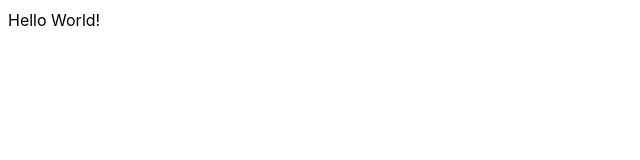
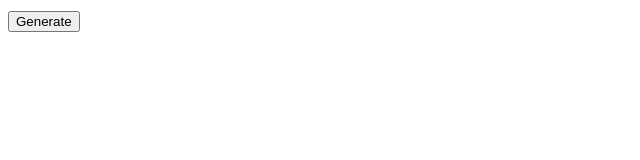
Before and after one commit to junglesub/StroopTestWeb, a React (Vite) app: page /admin in a window 1280 px wide. Shown: the top 160 px of the page, without its empty margins (0-640 px from the left). Built offline with nearby package versions, Linux system fonts and the light colour scheme.

Commit message:
finished

```diff
--- a/package.json
+++ b/package.json
@@ -11,7 +11,8 @@
   },
   "dependencies": {
     "react": "^18.2.0",
-    "react-dom": "^18.2.0"
+    "react-dom": "^18.2.0",
+    "react-router-dom": "^6.22.3"
   },
   "devDependencies": {
     "@types/react": "^18.2.66",
--- /dev/null
+++ b/src/Admin.jsx
@@ -0,0 +1,44 @@
+import React, { useEffect, useState } from "react";
+import color, { shuffle } from "./colors";
+
+function Admin() {
+  const [currentColors, setCurrentColors] = useState([]);
+
+  useEffect(() => {
+    localStorage.setItem("color", JSON.stringify(currentColors));
+  }, [currentColors]);
+
+  return (
+    <div>
+      <button
+        onClick={() => {
+          setCurrentColors([]);
+          const mycolors = [...color];
+          shuffle(mycolors);
+          for (let i = 0; i < 2; i++) {
+            setCurrentColors((prev) => [...prev, mycolors.pop()]);
+          }
+
+          // add fake color
+          setCurrentColors((prev) =>
+            prev.map((item) => {
+              return {
+                ...item,
+                fake: mycolors.pop().name,
+              };
+            })
+          );
+        }}
+      >
+        Generate
+      </button>
+      <div className="adminPage">
+        {currentColors.map((color) => (
+          <div style={{ color: color.color }}>{color.name}</div>
+        ))}
+      </div>
+    </div>
+  );
+}
+
+export default Admin;
--- a/src/App.jsx
+++ b/src/App.jsx
@@ -1,9 +1,20 @@
+import { createBrowserRouter, RouterProvider } from "react-router-dom";
+import Admin from "./Admin";
+import MainPage from "./MainPage";
+
+const router = createBrowserRouter([
+  {
+    path: "/",
+    element: <MainPage />,
+  },
+  {
+    path: "/admin",
+    element: <Admin />,
+  },
+]);
+
 function App() {
-  return (
-    <>
-      <div>Hello World!</div>
-    </>
-  );
+  return <RouterProvider router={router} />;
 }
 
 export default App;
--- /dev/null
+++ b/src/MainPage.jsx
@@ -0,0 +1,24 @@
+import React, { useEffect, useState } from "react";
+
+function MainPage() {
+  const [currentColors, setCurrentColors] = useState([]);
+  useEffect(() => {
+    const i = setInterval(() => {
+      // console.log(JSON.parse(localStorage.getItem("color") || "[]"));
+      setCurrentColors(JSON.parse(localStorage.getItem("color") || "[]"));
+    });
+
+    return () => {
+      clearInterval(i);
+    };
+  });
+  return (
+    <div className="mainPage">
+      {currentColors.map((color) => (
+        <div style={{ color: color.color }}>{color.fake}</div>
+      ))}
+    </div>
+  );
+}
+
+export default MainPage;
--- /dev/null
+++ b/src/colors.js
@@ -0,0 +1,58 @@
+// 빨강, 초록, 검정, 하늘, 노랑, 주황, 분홍, 파랑,보라,
+const color = [
+  {
+    name: "빨강",
+    color: "red",
+  },
+  {
+    name: "초록",
+    color: "green",
+  },
+  {
+    name: "검정",
+    color: "black",
+  },
+  {
+    name: "하늘",
+    color: "aqua",
+  },
+  {
+    name: "노랑",
+    color: "gold",
+  },
+  {
+    name: "주황",
+    color: "orange",
+  },
+  {
+    name: "분홍",
+    color: "pink",
+  },
+  {
+    name: "파랑",
+    color: "Blue",
+  },
+  {
+    name: "보라",
+    color: "Purple",
+  },
+];
+
+export default color;
+
+export function shuffle(array) {
+  let currentIndex = array.length;
+
+  // While there remain elements to shuffle...
+  while (currentIndex != 0) {
+    // Pick a remaining element...
+    let randomIndex = Math.floor(Math.random() * currentIndex);
+    currentIndex--;
+
+    // And swap it with the current element.
+    [array[currentIndex], array[randomIndex]] = [
+      array[randomIndex],
+      array[currentIndex],
+    ];
+  }
+}
--- a/src/index.css
+++ b/src/index.css
@@ -8,3 +8,15 @@
   -webkit-font-smoothing: antialiased;
   -moz-osx-font-smoothing: grayscale;
 }
+
+.mainPage {
+  font-size: 13em;
+  font-weight: bold;
+  text-align: center;
+}
+
+.adminPage {
+  font-size: 8em;
+  font-weight: bold;
+  text-align: center;
+}
```
Also changed, not shown: 1 other file (tests, documents, lock files or other folders).
